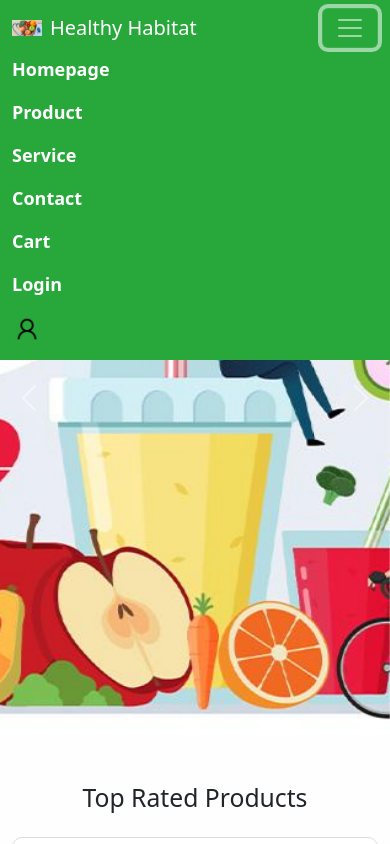
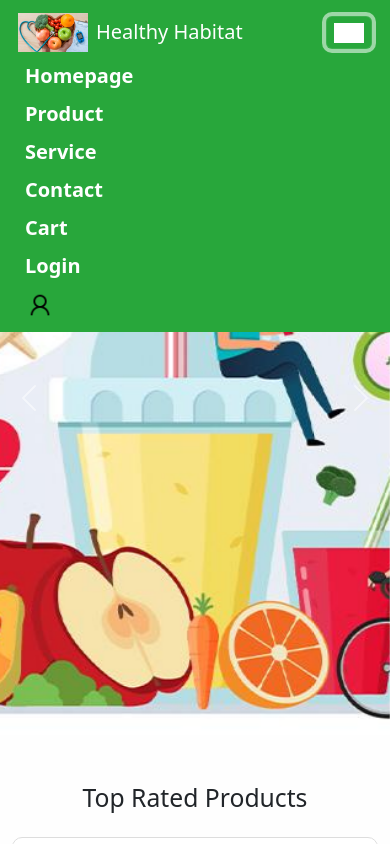
Before and after one commit to Pranay-Prasad2/CW2-SoftwareEngineering-frontend, a plain HTML site: page index.html in a window 390 px wide. Both pictures are taken after a click on the button 350 px from the left and 28 px from the top of the page. Shown: the top 844 px of the page. Drawn offline with nearby package versions, Linux system fonts and the light colour scheme.

Commit message:
updated navabr size

```diff
--- a/index.html
+++ b/index.html
@@ -14,20 +14,41 @@
 
   <style>
 
+    body {
+      margin-top: 45px;
+  }
   .navbar-brand img {
-      width: 30px;
+      width: 70px; /* Adjusted size */
       margin-right: 8px;
   }
   .navbar-custom {
       background-color: #28a73b;
+      padding: 8px 6px;
   }
-    .navbar .nav-link {
-      font-size: 18px;
+  .navbar-nav {
+      margin-left: 0px;
+  }
+
+  .navbar-brand {
+      margin-right: 20px;
+  }
+
+  .navbar .navbar-nav .nav-link {
+      font-size: 20px;
+      padding: 4px 7px;
       font-weight: bold;
       color: white;
   }
-    .navbar .nav-link:hover {
-      color: #d4ffd7;
+
+  .navbar-toggler {
+      border-color: rgba(255, 255, 255, 0.1);
+      padding: 5px 7px;
+  }
+
+  .navbar-toggler-icon {
+      background-color: white;
+      height: 20px;
+      width: 30px;
   }
 
     body {
```
Lines whose indentation alone changed are shown as unchanged.
